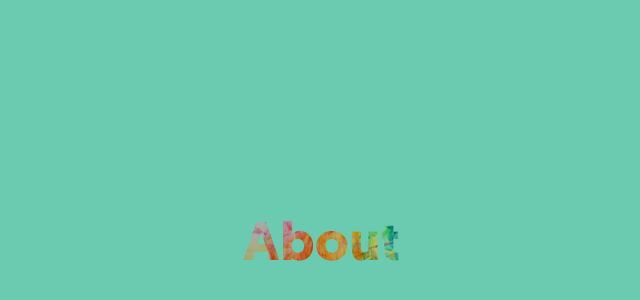
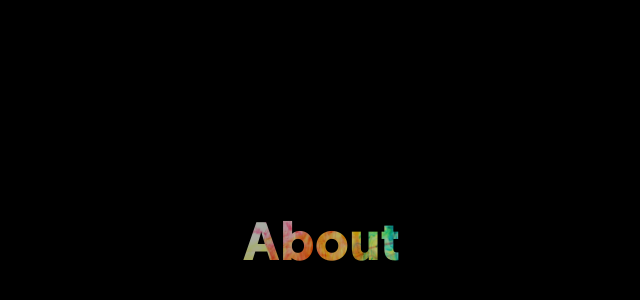
Before and after one commit to rashedInt32/rash3d.com, a React (Create React App) app: page /about in a window 1280 px wide. Shown: the part 158-458 px from the top of the page, without its empty margins (318-958 px from the left). Built offline with nearby package versions, Linux system fonts and the light colour scheme.

Commit message:
Refactor page files

```diff
--- /dev/null
+++ b/src/layout/Layout.js
@@ -0,0 +1,14 @@
+import React from 'react';
+
+const Layout = ({ children }) => {
+  const style = {
+    animationDuration: '2s'
+  }
+  return (
+    <div className="react-transition fade-in" style={style}>
+      {children}
+    </div>
+  );
+}
+
+export default Layout;
--- a/src/pages/About.js
+++ b/src/pages/About.js
@@ -1,10 +1,13 @@
 import React from "react";
+import Layout from '../layout/Layout';
 
 const Portfolio = () => {
   return (
-    <div className="react-transition swipe-left about banner">
-      <h1>About</h1>
-    </div>
+    <Layout>
+      <div className="banner">
+        <h1>About</h1>
+      </div>
+    </Layout>
   );
 };
 
--- a/src/pages/Contact.js
+++ b/src/pages/Contact.js
@@ -1,10 +1,13 @@
 import React from "react";
+import Layout from '../layout/Layout';
 
 const Portfolio = () => {
   return (
-    <div className="react-transition swipe-left contact banner">
-      <h1>Contact</h1>
-    </div>
+    <Layout>
+      <div className="banner">
+        <h1>Contact</h1>
+      </div>
+    </Layout>
   );
 };
 
--- a/src/pages/Home.js
+++ b/src/pages/Home.js
@@ -1,4 +1,5 @@
 import React from 'react';
+import Layout from '../layout/Layout';
 import Banner from '../components/Banner';
 
 const Home = () => {
@@ -6,9 +7,9 @@
   const introText = "I'm a frontend developer.I make things.";
 
   return (
-    <div className="react-transition swipe-right">
+    <Layout>
       <Banner name={name} introText={introText} />;
-    </div>
+    </Layout>
   )
 }
 
--- a/src/pages/Portfolio.js
+++ b/src/pages/Portfolio.js
@@ -1,10 +1,14 @@
 import React from 'react';
+import Layout from '../layout/Layout';
 
 const Portfolio = () => {
   return (
-    <div className="react-transition swipe-right portfolio banner">
-      <h1>Portfolio</h1>
-    </div>
+    <Layout>
+      <div className="banner">
+        <h1>Portfolio</h1>
+      </div>
+    </Layout>
+
   );
 }
 
--- a/src/scss/base/_type.scss
+++ b/src/scss/base/_type.scss
@@ -50,7 +50,7 @@
 	font-size: 16px;
 	color: $headingcolor;
   font-family: $bfont;
-  //background: $black;
+  background: $black;
 
 	&.modal-open {
 		position: relative;
```
Also changed, not shown: src/index.css, src/scss/main.css.
